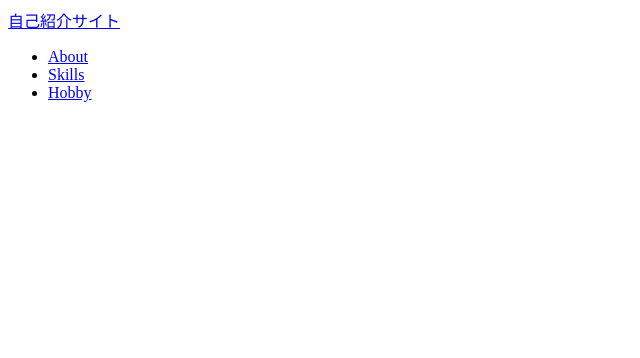
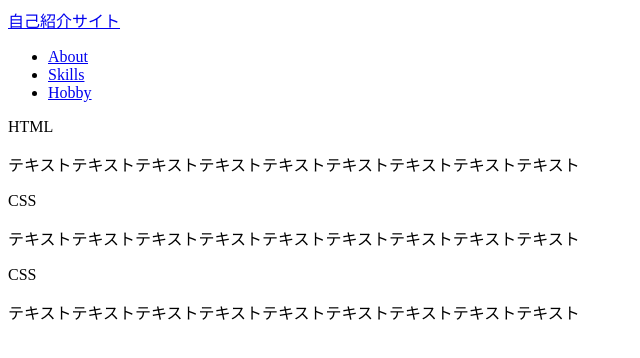
Before and after one commit to yamazaki-R08-lang/personal-history.github.io, a plain HTML site: page index.html in a window 1280 px wide. Shown: the whole page, without its empty margins (0-640 px from the left). Drawn offline with Linux system fonts and the light colour scheme.

Commit message:
index.htmlを更新

```diff
--- a/index.html
+++ b/index.html
@@ -1,8 +1,8 @@
-<!DOCTYPE html>
+<!doctype html>
 <html lang="ja">
   <head>
-  <meta charset="UTF-8">
-  <meta name="viewport" content="width=device-width, initial-scale=1.0">
+    <meta charset="UTF-8" />
+    <meta name="viewport" content="width=device-width, initial-scale=1.0" />
     <title>Personal-History</title>
   </head>
   <body>
@@ -20,5 +20,25 @@
         </nav>
       </div>
     </header>
+    <main class="mainvisual" id="top">
+      <section id="about" class="wrapper">
+        <span class="section-title">HTML</span>
+        <p>
+          テキストテキストテキストテキストテキストテキストテキストテキストテキスト
+        </p>
+      </section>
+      <section id="skills" class="wrapper">
+        <span class="section-title">CSS</span>
+        <p>
+          テキストテキストテキストテキストテキストテキストテキストテキストテキスト
+        </p>
+      </section>
+      <section id="skills" class="wrapper">
+        <span class="section-title">CSS</span>
+        <p>
+          テキストテキストテキストテキストテキストテキストテキストテキストテキスト
+        </p>
+      </section>
+    </main>
   </body>
 </html>
```
Lines whose indentation alone changed are shown as unchanged.
